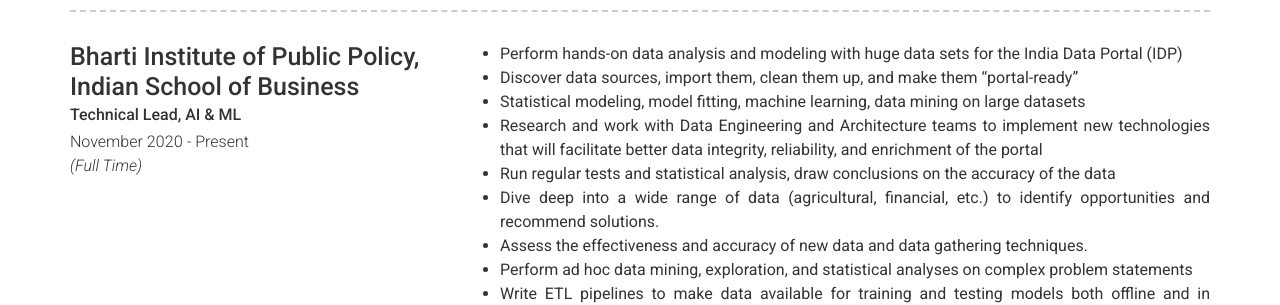
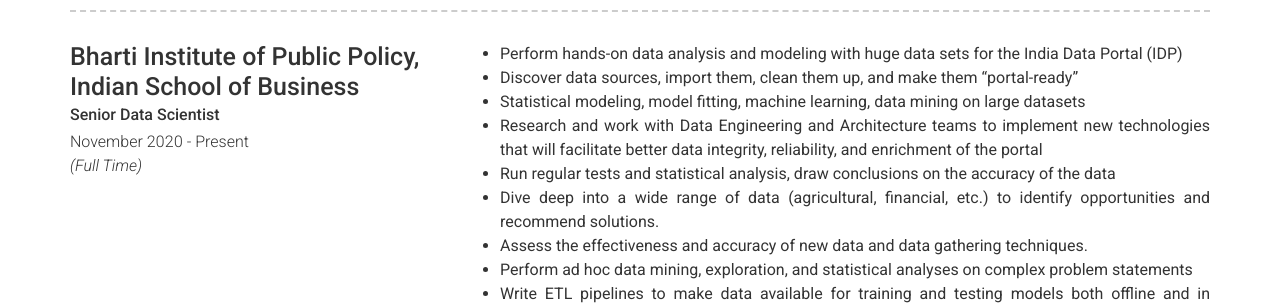
Before and after one commit to gursharan-info/gursharan-info.github.io, a Jekyll site: the page built from index.md, in a window 1280 px wide and 900 px high, scrolled down 736 px. Shown: the part 155-460 px from the top of the window. Built offline with Jekyll 4.4.1, drawn with Linux system fonts in a browser that asks for light colours; nearby versions of some CDN libraries.

Commit message:
title correction

```diff
--- a/_data/experience.yml
+++ b/_data/experience.yml
@@ -2,7 +2,7 @@
 - layout: left
   company: Bharti Institute of Public Policy, <br/> Indian School of Business
   # link: Link to company (optional)
-  job_title: Technical Lead, AI & ML
+  job_title: Senior Data Scientist
   dates: November 2020 - Present <br/><i>(Full Time)</i>
   # quote: >
   #  Short description of the company (optional)
```
